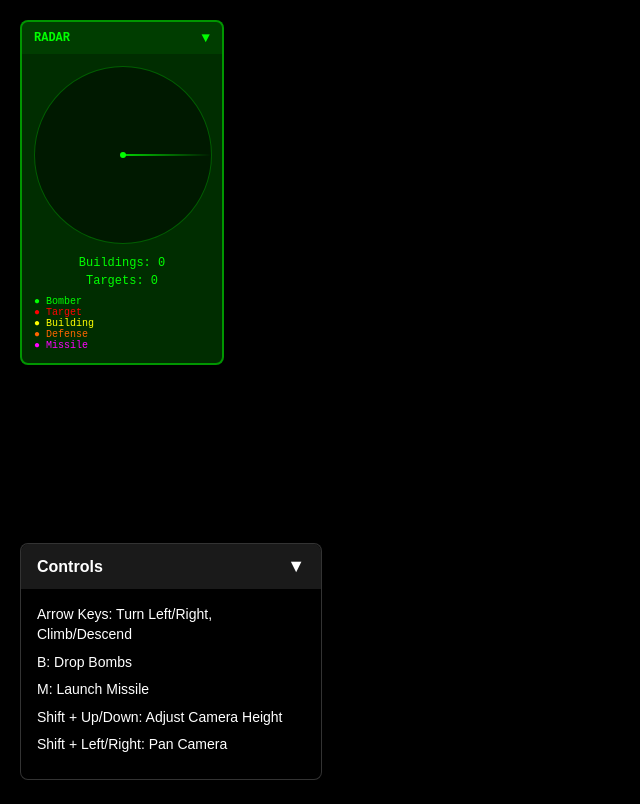
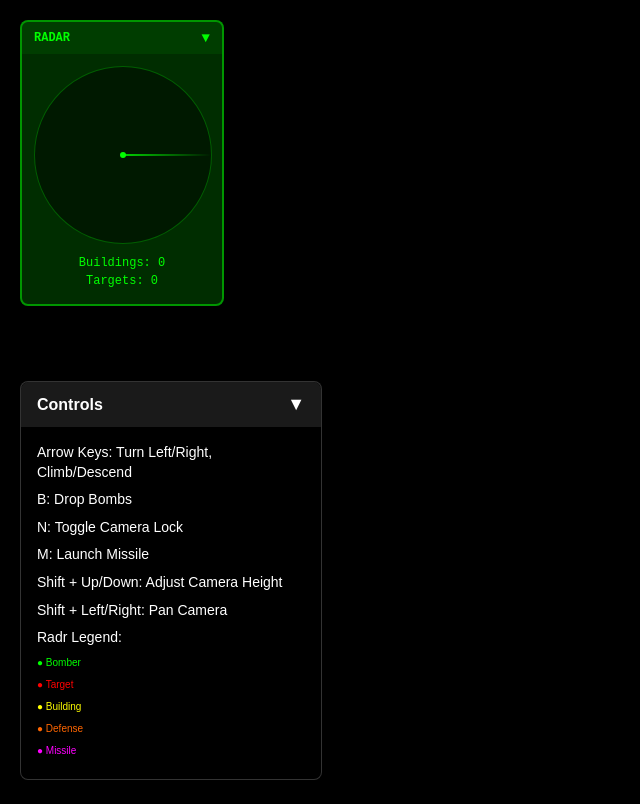
Before and after one commit to abdullah-aa/ManicureBomber, a website: page src/index.html in a window 1280 px wide. Shown: the whole page, without its empty margins (0-640 px from the left). Drawn offline with Linux system fonts and the light colour scheme.

Commit message:
Update controls and UI elements in index.html; modify camera toggle key in InputManager
- Increased max-height of instructions content for better visibility.
- Added new camera lock toggle instruction to the UI.
- Moved radar legend from the bottom to the instructions section for improved organization.
- Changed camera toggle key from 'KeyV' to 'KeyN' in InputManager for consistency with new controls.

```diff
--- a/src/game/InputManager.ts
+++ b/src/game/InputManager.ts
@@ -117,7 +117,7 @@ export class InputManager {
     }
 
     public isCameraTogglePressed(): boolean {
-        return this.isKeyPressed('KeyV');
+        return this.isKeyPressed('KeyN');
     }
 
     public isRightShiftLeftPressed(): boolean {
--- a/src/index.html
+++ b/src/index.html
@@ -58,7 +58,7 @@
         }
         #instructionsContent {
             padding: 16px;
-            max-height: 200px;
+            max-height: 320px;
             overflow: hidden;
             transition: max-height 0.3s ease, padding 0.3s ease;
         }
@@ -226,9 +226,20 @@
         <div id="instructionsContent">
             <div>Arrow Keys: Turn Left/Right, Climb/Descend</div>
             <div>B: Drop Bombs</div>
+            <div>N: Toggle Camera Lock</div>
             <div>M: Launch Missile</div>
             <div>Shift + Up/Down: Adjust Camera Height</div>
             <div>Shift + Left/Right: Pan Camera</div>
+            <div id="radarLegend">
+                <div>Radr Legend:</div>
+                <div style="font-size: 10px; margin-top: 8px;">
+                    <div style="color: #00ff00;">● Bomber</div>
+                    <div style="color: #ff0000;">● Target</div>
+                    <div style="color: #ffff00;">● Building</div>
+                    <div style="color: #ff6600;">● Defense</div>
+                    <div style="color: #ff00ff;">● Missile</div>
+                </div>
+            </div>
         </div>
     </div>
 
@@ -245,15 +256,6 @@
             <div id="scoreDisplay">
                 <div>Buildings: <span id="buildingCount">0</span></div>
                 <div>Targets: <span id="targetCount">0</span></div>
-            </div>
-            <div id="radarLegend">
-                <div style="font-size: 10px; margin-top: 8px;">
-                    <div style="color: #00ff00;">● Bomber</div>
-                    <div style="color: #ff0000;">● Target</div>
-                    <div style="color: #ffff00;">● Building</div>
-                    <div style="color: #ff6600;">● Defense</div>
-                    <div style="color: #ff00ff;">● Missile</div>
-                </div>
             </div>
         </div>
     </div>
```
